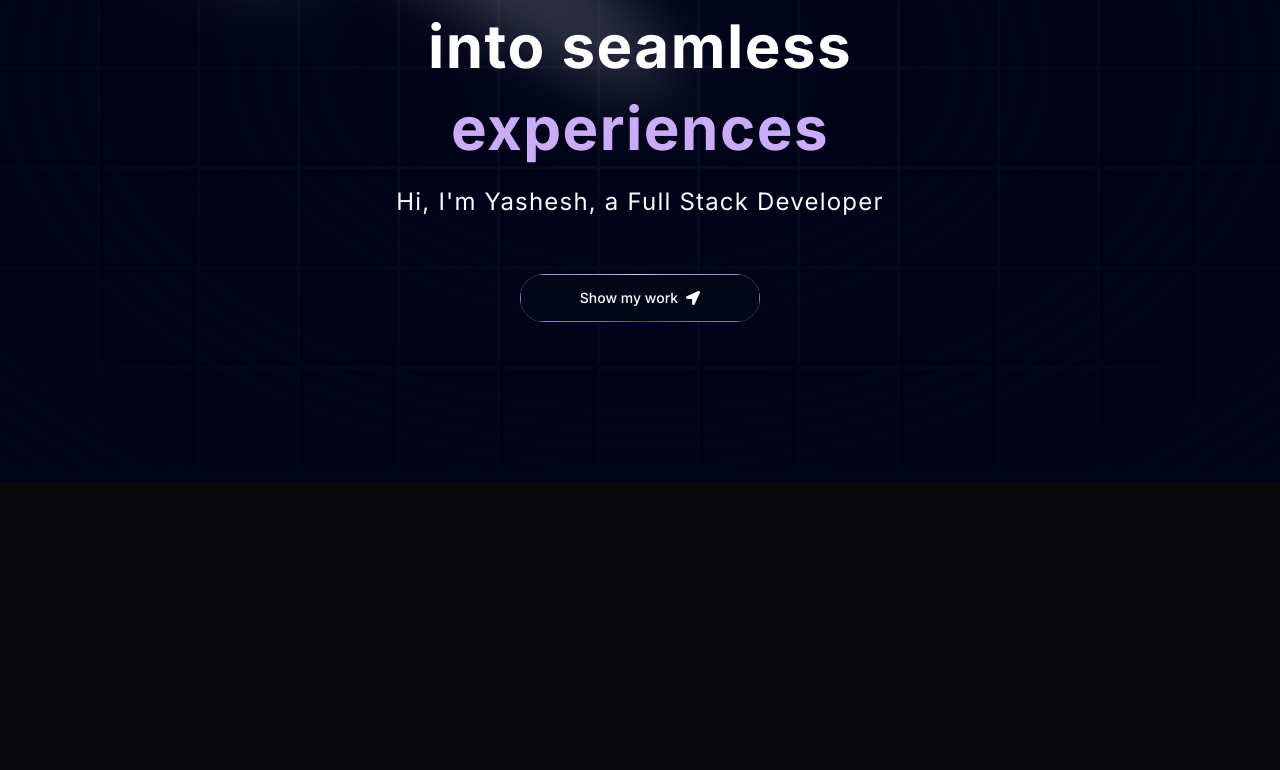
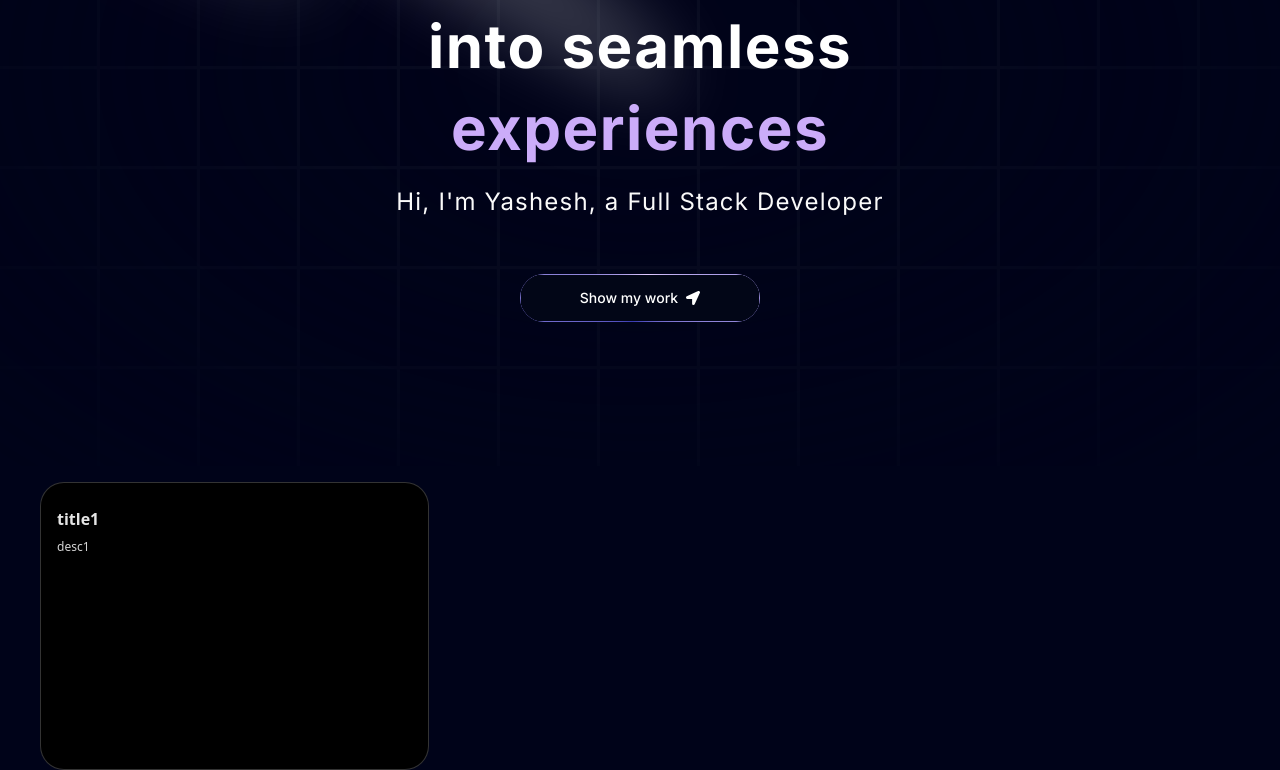
Before and after one commit to yasheshoffgithub/portfolio, a Next.js app: page / in a window 1280 px wide. Shown: the part 334-1104 px from the top of the page. Before the commit the page ends 816 px from the top, so only its background shows below. Built offline with nearby package versions, Linux system fonts and the light colour scheme.

Commit message:
created grid required

```diff
--- a/app/page.tsx
+++ b/app/page.tsx
@@ -2,7 +2,7 @@
 import Hero from "../components/Hero";
 import { FaHome } from "react-icons/fa";
 import { GrDiamond } from "react-icons/gr";
-import Grid from "@/components/Grid";
+import Grid from "@/components/grid";
 
 
 export default function Home() {
--- a/components/grid.tsx
+++ b/components/grid.tsx
@@ -5,7 +5,15 @@
   return (
     <section id="about">
         <BentoGrid>
-
+          {[{ title: 'title1',description:'desc1',id:1}].map
+          ((item,i)=>(
+            <BentoGridItem
+              id={item.id}
+              key={item.id}
+              title={item.title}
+              description={item.description}
+            />
+          ))}
         </BentoGrid>
     </section>
   )
--- a/components/ui/BentoGrid.tsx
+++ b/components/ui/BentoGrid.tsx
@@ -25,17 +25,19 @@
   description,
   header,
   icon,
+  id,
 }: {
   className?: string;
   title?: string | React.ReactNode;
   description?: string | React.ReactNode;
   header?: React.ReactNode;
   icon?: React.ReactNode;
+  id:number;
 }) => {
   return (
     <div
       className={cn(
-        "row-span-1 rounded-xl group/bento hover:shadow-xl transition duration-200 shadow-input dark:shadow-none p-4 dark:bg-black dark:border-white/[0.2] bg-white border border-transparent justify-between flex flex-col space-y-4",
+        "row-span-1 relative rounded-3xl group/bento hover:shadow-xl transition duration-200 shadow-input dark:shadow-none p-4 dark:bg-black dark:border-white/[0.2] bg-white border border-transparent justify-between flex flex-col space-y-4 border-red-500",
         className
       )}
     >
```
